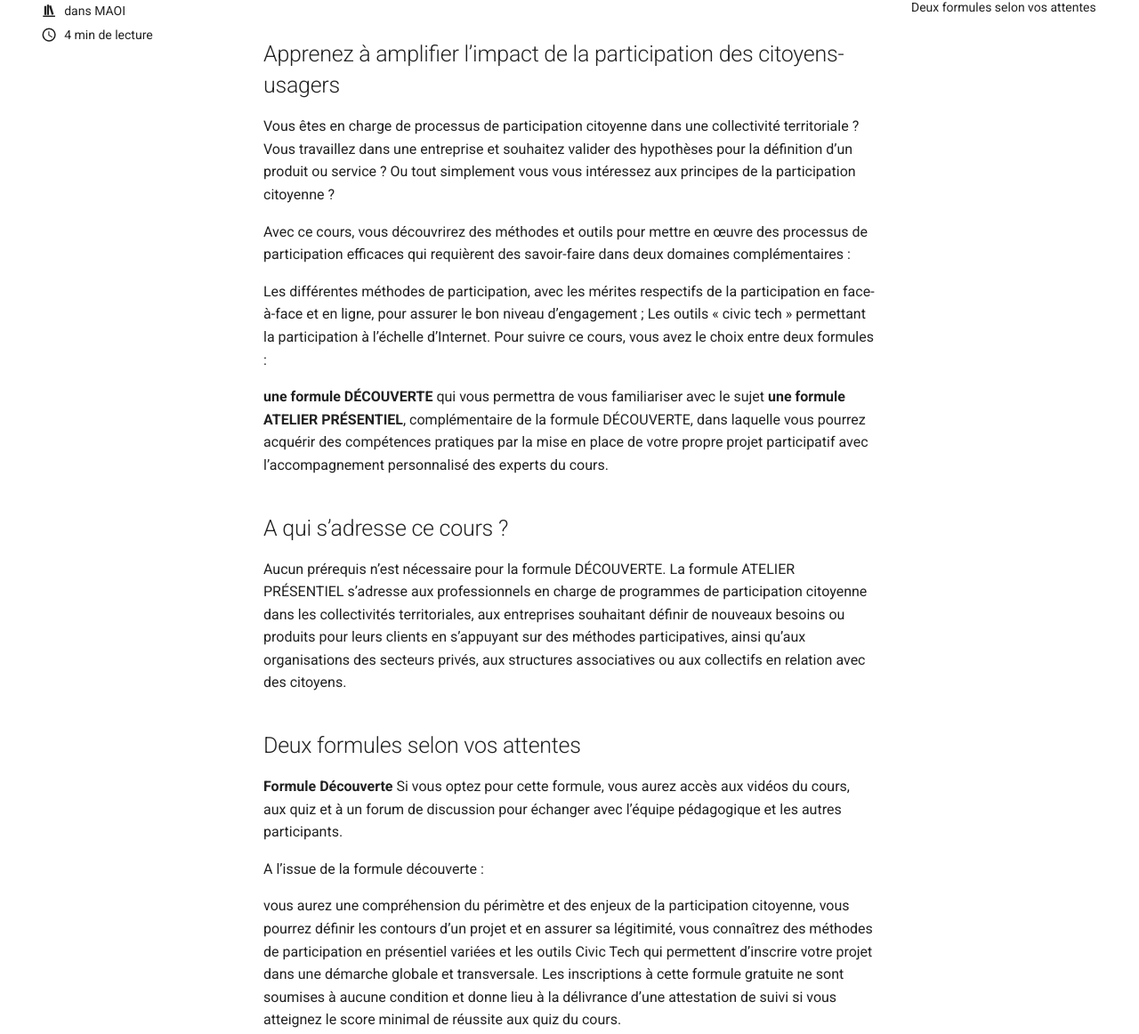
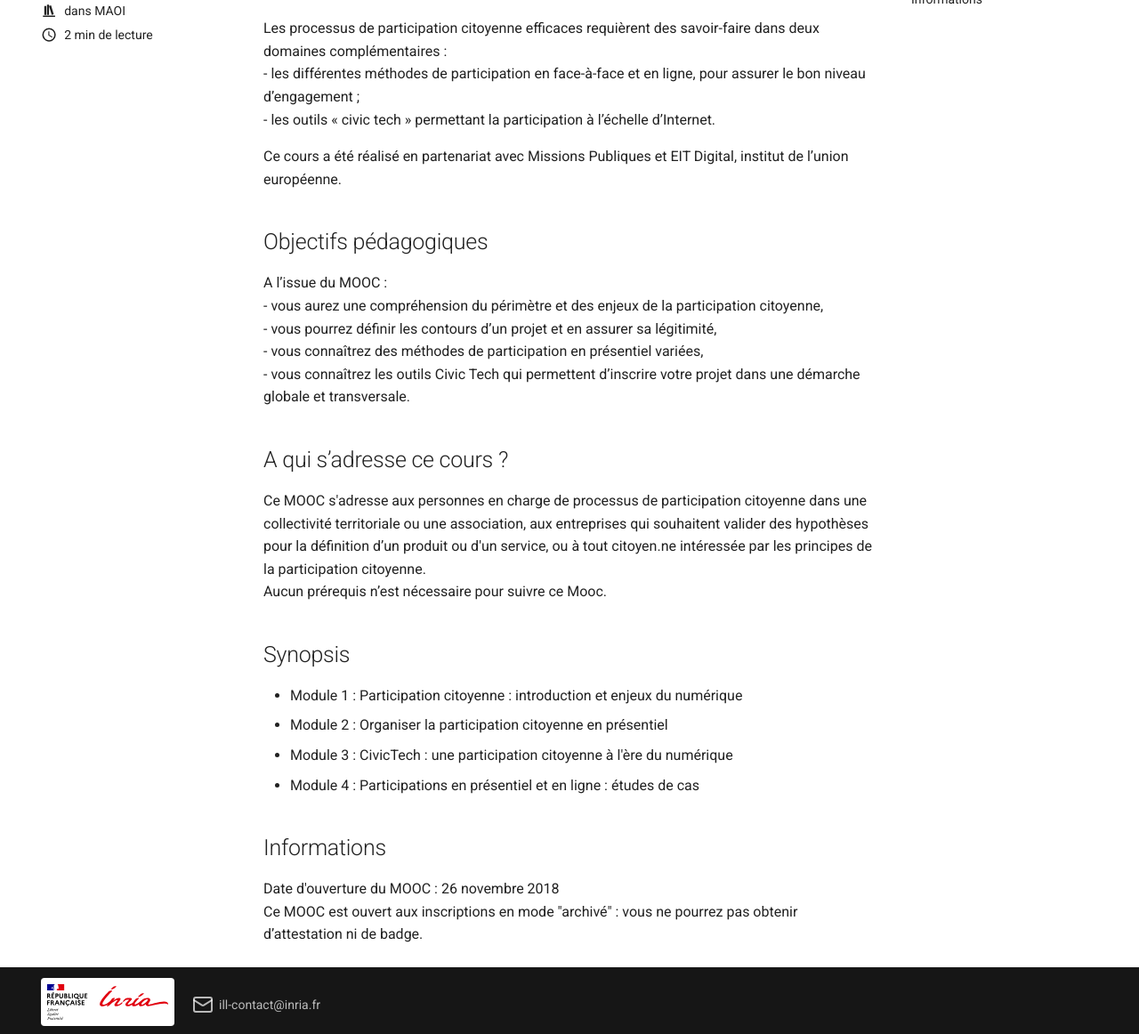
Before and after one commit to inrialearninglab/website, an MkDocs documentation site: the page built from docs/mooc/posts/MoocMAOI/participationcit.md, in a window 1280 px wide and 1400 px high, scrolled down 401 px, cut to the strip 238-1400 px from the top of the window. Shown: the whole strip at 89% size. Built offline with MkDocs 1.6.1 and Material for MkDocs 9.7.7, drawn with Linux system fonts in a browser that asks for light colours; some of the changed text lies outside the part shown.

Commit message:
Participation Citoyenne: Mise à jour du contenu

```diff
--- a/docs/mooc/posts/MoocMAOI/participationcit.md
+++ b/docs/mooc/posts/MoocMAOI/participationcit.md
@@ -1,85 +1,41 @@
 ---
-title: Participation citoyenne méthodes
+title: Participation citoyenne méthodes et civic tech
 date: 2016-08-04
 categories: ['MAOI']
 ---
 <div class="post-header">
     <img src="/site-ll/assets/images/ppartcit.png" alt="Naming a fork on GitHub - screen caption of GitHub">
     <div>
-        Comment amplifier l'impact de la participation citoyenne ? Ce MOOC vous enseigne les méthodes et outils pour concevoir des processus participatifs efficaces, en ligne et en présentiel, et ainsi maximiser l'engagement des citoyens-usagers dans vos projets.
+        Apprenez à amplifier l’impact de la participation des citoyens-usagers. <br>Ce MOOC enseigne les méthodes et outils pour concevoir des processus participatifs efficaces, en ligne ou en présentiel, et ainsi maximiser l'engagement des citoyens-usagers dans vos projets.
         <!-- more -->
     </div>
 </div>
 
 <iframe src="https://www.youtube.com/embed/Y0YSrQaXGGs?si=nCi1DKg9Dm4QRTvp" title="YouTube video player" frameborder="0" allow="accelerometer; autoplay; clipboard-write; encrypted-media; gyroscope; picture-in-picture; web-share" referrerpolicy="strict-origin-when-cross-origin" allowfullscreen></iframe>
 
-## Apprenez à amplifier l’impact de la participation des citoyens-usagers
-Vous êtes en charge de processus de participation citoyenne dans une collectivité territoriale ? Vous travaillez dans une entreprise et souhaitez valider des hypothèses pour la définition d’un produit ou service ? Ou tout simplement vous vous intéressez aux principes de la participation citoyenne ?
+Les processus de participation citoyenne efficaces requièrent des savoir-faire dans deux domaines complémentaires :
+- les différentes méthodes de participation en face-à-face et en ligne, pour assurer le bon niveau d’engagement ;
+- les outils « civic tech » permettant la participation à l’échelle d’Internet.
 
-Avec ce cours, vous découvrirez des méthodes et outils pour mettre en œuvre des processus de participation efficaces qui requièrent des savoir-faire dans deux domaines complémentaires :
+Ce cours a été réalisé en partenariat avec Missions Publiques et EIT Digital, institut de l’union européenne.
 
-Les différentes méthodes de participation, avec les mérites respectifs de la participation en face-à-face et en ligne, pour assurer le bon niveau d’engagement ;
-Les outils « civic tech » permettant la participation à l’échelle d’Internet.
-Pour suivre ce cours, vous avez le choix entre deux formules :
-
-**une formule DÉCOUVERTE** qui vous permettra de vous familiariser avec le sujet
-**une formule ATELIER PRÉSENTIEL**, complémentaire de la formule DÉCOUVERTE, dans laquelle vous pourrez acquérir des compétences pratiques par la mise en place de votre propre projet participatif avec l’accompagnement personnalisé des experts du cours.
+## Objectifs pédagogiques
+A l’issue du MOOC :
+- vous aurez une compréhension du périmètre et des enjeux de la participation citoyenne,
+- vous pourrez définir les contours d’un projet et en assurer sa légitimité,
+- vous connaîtrez des méthodes de participation en présentiel variées,
+- vous connaîtrez les outils Civic Tech qui permettent d’inscrire votre projet dans une démarche globale et transversale.
 
 ## A qui s’adresse ce cours ?
-Aucun prérequis n’est nécessaire pour la formule DÉCOUVERTE. La formule ATELIER PRÉSENTIEL s’adresse aux professionnels en charge de programmes de participation citoyenne dans les collectivités territoriales, aux entreprises souhaitant définir de nouveaux besoins ou produits pour leurs clients en s’appuyant sur des méthodes participatives, ainsi qu’aux organisations des secteurs privés, aux structures associatives ou aux collectifs en relation avec des citoyens.
+Ce MOOC s'adresse aux personnes en charge de processus de participation citoyenne dans une collectivité territoriale ou une association, aux entreprises qui souhaitent valider des hypothèses pour la définition d’un produit ou d'un service, ou à tout citoyen.ne intéressée par les principes de la participation citoyenne.
+Aucun prérequis n’est nécessaire pour suivre ce Mooc.
 
-## Deux formules selon vos attentes
-**Formule Découverte**
-Si vous optez pour cette formule, vous aurez accès aux vidéos du cours, aux quiz et à un forum de discussion pour échanger avec l’équipe pédagogique et les autres participants.
+## Synopsis
+- Module 1 : Participation citoyenne : introduction et enjeux du numérique
+- Module 2 : Organiser la participation citoyenne en présentiel
+- Module 3 : CivicTech : une participation citoyenne à l'ère du numérique
+- Module 4 : Participations en présentiel et en ligne : études de cas
 
-A l’issue de la formule découverte :
-
-vous aurez une compréhension du périmètre et des enjeux de la participation citoyenne,
-vous pourrez définir les contours d’un projet et en assurer sa légitimité,
-vous connaîtrez des méthodes de participation en présentiel variées et les outils Civic Tech qui permettent d’inscrire votre projet dans une démarche globale et transversale.
-Les inscriptions à cette formule gratuite ne sont soumises à aucune condition et donne lieu à la délivrance d’une attestation de suivi si vous atteignez le score minimal de réussite aux quiz du cours.
-
-**Formule Atelier Présentiel**
-Cette formule offre l’opportunité de mettre en pratique les connaissances de la formule découverte et d’acquérir une expérience concrète en conception et développement de démarches citoyennes sous le tutorat des experts du cours.
-
-Si vous vous inscrivez à cette formule, en plus des contenus de la formule découverte,
-
-**le module d’accompagnement en ligne et votre travail personnel permettent de :**
-
-- définir et développer votre propre démarche participative,
-- sélectionner et adapter les processus de participation en fonction du contexte de la démarche,
-- conduire votre projet en créant des espaces de dialogue de qualité, afin de faire émerger les besoins et les désirs des citoyens-usagers,
-
-**l’atelier présentiel de 2 jours d’échanges avec les enseignants du cours vous permet de :**
-
-- expérimenter des techniques participatives en situation réelle
-- faire expertiser votre projet participatif
-- savoir analyser et évaluer une démarche participative.
-Cette formule conduit à l’obtention d’un certificat délivré par Inria et Missions Publiques. Il est nécessaire de participer à l’ensemble des activités en ligne et en présentiel pour obtenir le certificat.
-
-Coût : 1 500 €
-
-Pré-inscriptions à partir du 15 juillet 2019 par mail à atelier-participation-citoyenne@inria.fr
-Validation des inscriptions et paiement à partir du 16 septembre 2019 par CB en ligne ou par bon de commande. Inscription validée à réception du paiement au plus tard le 30 octobre 2019.
-
-Session 2 : du 7 octobre au 22 novembre 2019
-
-Formule DÉCOUVERTE : 7 octobre – 3 novembre 2019
-
-Formule ATELIER PRÉSENTIEL : 7 octobre – 22 novembre 2019 + 2 jours en présentiel (20 – 21 novembre 2019, à Paris)
-
-Les inscriptions pour l’une ou l’autre des formules sont ouvertes jusqu’au 30 octobre 2019.
-
-Session 1 (terminée) : du 26 novembre 2018 au 26 mars 2019
-
-Pour voir la description détaillée du cours et s’inscrire, rendez-vous sur la plateforme FUN.
-
-Suivez-nous
-
-Twitter : [InriaLearningLab](https://x.com/i/flow/login?redirect_after_login=%2FInriaLearnLab)
-
-Facebook : [@InriaLearninLab](https://www.facebook.com/InriaLearningLab)
-
-Partenaires
-
-Ce cours a été réalisé par Inria et Missions Publiques en partenariat avec EIT Digital, institut de l’union européenne.
+## Informations
+Date d'ouverture du MOOC : 26 novembre 2018
+Ce MOOC est ouvert aux inscriptions en mode "archivé" : vous ne pourrez pas obtenir d’attestation ni de badge.
```
